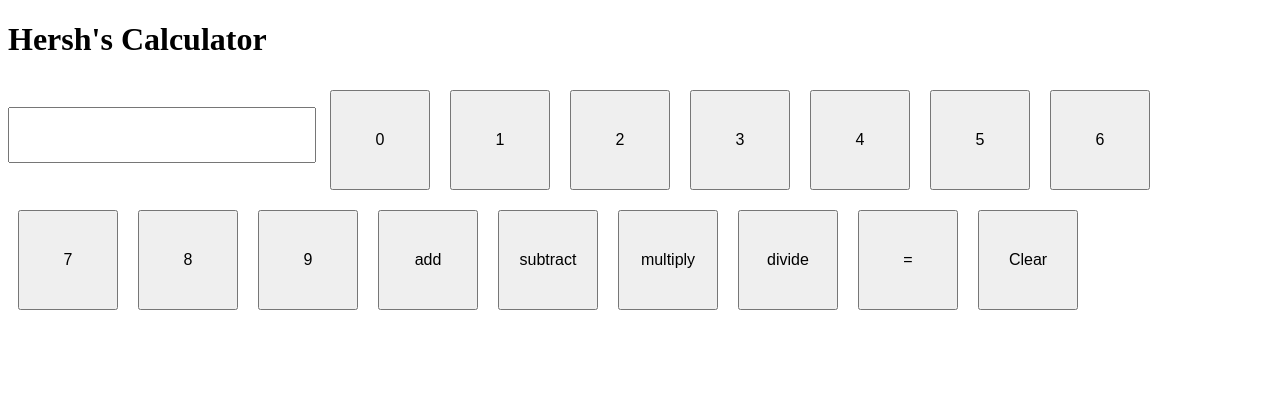
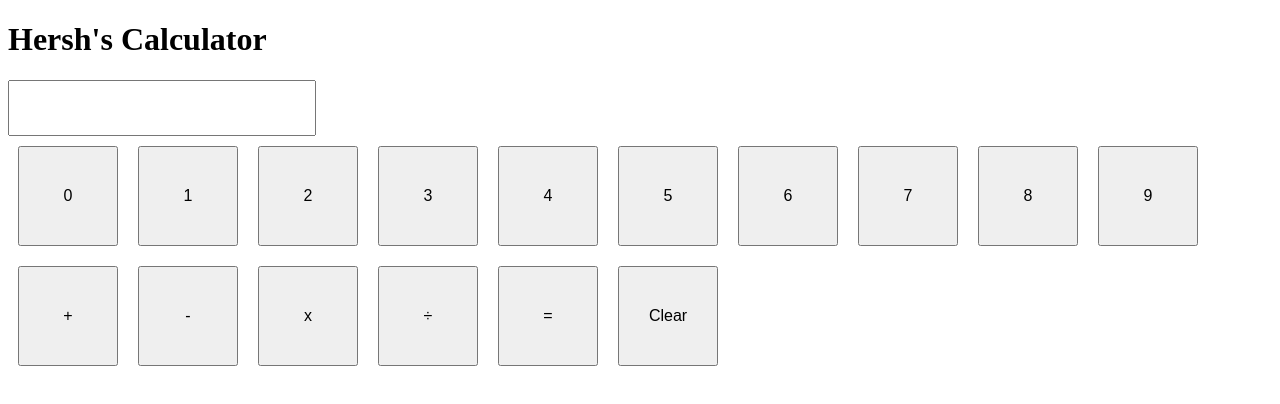
Before and after one commit to wuliuqi30/calculator, a website: page index.html in a window 1280 px wide. Drawn offline with Linux system fonts and the light colour scheme.

Commit message:
Implement operators as an object

```diff
--- a/calculator.js
+++ b/calculator.js
@@ -31,16 +31,32 @@ console.log(divide(2, 9));
 
 
 const operate = function (calculatorState) {
-    calculatorState.calculationResult = calculatorState.operatorToBeUsed(calculatorState.firstNumber, calculatorState.secondNumber);
+    calculatorState.calculationResult = calculatorState.operatorToBeUsed.function(calculatorState.firstNumber, calculatorState.secondNumber);
     calculatorState.calculateButtonJustPressed = true;
     return calculatorState.calculationResult;
 };
 
 const operators = {
-    add: add,
-    subtract: subtract,
-    multiply: multiply,
-    divide: divide
+    add: {
+        function:add,
+        name:'add',
+        symbol:'+'
+    },
+    subtract: {
+        function:subtract,
+        name:'subtract',
+        symbol:'-'
+    },
+    multiply: {
+        function:multiply,
+        name:'multiply',
+        symbol:'x'
+    },
+    divide: {
+        function:divide,
+        name:'divide',
+        symbol:'÷'
+    }
 }
 
 const lastButtonPressedEnum = {
@@ -86,7 +102,7 @@ const body = document.querySelector('body');
 
 // Global Object Holding Important State Variables::
 const calculatorState = {
-    operatorToBeUsed: null,
+    operatorToBeUsed: null, // operator object, i.e. 'add', 'subtract','multiply','divide'
     firstNumber: null,
     secondNumber: null,
     calculationResult: null,
@@ -115,20 +131,21 @@ for (i = 0; i <= 9; i++) {
 }
 
 // Create Buttons for the operators
-const numOperators = 4;
-const operatorList = ['add', 'subtract', 'multiply', 'divide']
-for (i = 0; i < operatorList.length; i++) {
+
+for (const op in operators) {
     const btn = document.createElement("button");
     btn.setAttribute("class", "button")
-    btn.textContent = Object.getOwnPropertyNames(operators)[i];
+    let subObj = operators[op];
+    btn.textContent = subObj.symbol;
+    btn.value = subObj.name;
     body.appendChild(btn);
 
     btn.addEventListener("click", () => {
 
         let displayWindow = document.querySelector(".display");
         calculatorState.firstNumber = Number(displayWindow.value);
-        calculatorState.operatorToBeUsed = operators[btn.textContent];
-        console.log(`operation to be used is set: ${calculatorState.operatorToBeUsed}`)
+        calculatorState.operatorToBeUsed = subObj;
+        console.log(`operation to be used is set: ${calculatorState.operatorToBeUsed.name}`)
         calculatorState.lastButtonPressed = lastButtonPressedEnum.operator;
     })
 }
@@ -157,6 +174,8 @@ computeBtn.addEventListener("click", () => {
     calculatorState.secondNumber = Number(displayWindow.value);
     calculatorState.calculationResult = operate(calculatorState);
     calculatorState.lastButtonPressed = lastButtonPressedEnum.calculate;
+    // Put the full calculation in the box to the left of the result
+
     putInDisplayWindow(calculatorState.calculationResult);
 
     }
--- a/index.html
+++ b/index.html
@@ -1,14 +1,19 @@
 <!DOCTYPE html>
 <html lang="en">
+
 <head>
     <meta charset="UTF-8">
     <meta name="viewport" content="width=device-width, initial-scale=1.0">
     <title>Document</title>
     <link rel="stylesheet" href="styles.css">
 </head>
+
 <body>
     <h1>Hersh's Calculator</h1>
-    <input class='display'></input>
+    <div>
+    <input class='display'>
+    </div>
     <script src="calculator.js"></script>
 </body>
+
 </html>
--- a/styles.css
+++ b/styles.css
@@ -1,13 +1,19 @@
-.button{
+.button {
     font-size: 16px;
     width: 100px;
     height: 100px;
     margin: 10px;
 }
 
-.display{
+.display,
+.calculationFinished {
     text-align: right;
     width: 300px;
-    height:50px;
+    height: 50px;
     font-size: 30px;
 }
+
+.calculationFinished {
+    font-style: italic;
+    color: rgb(153, 150, 150);
+}
```
